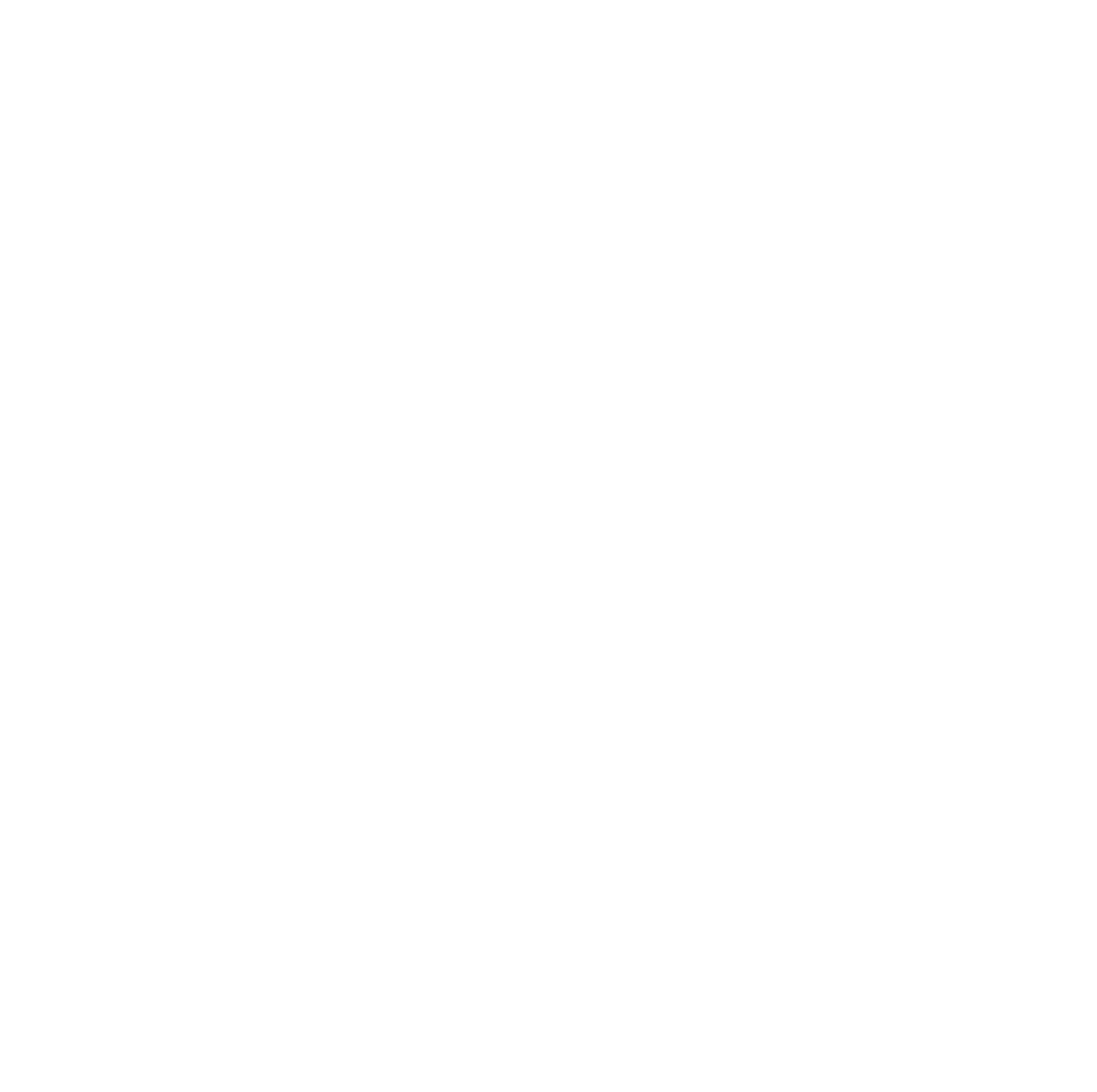
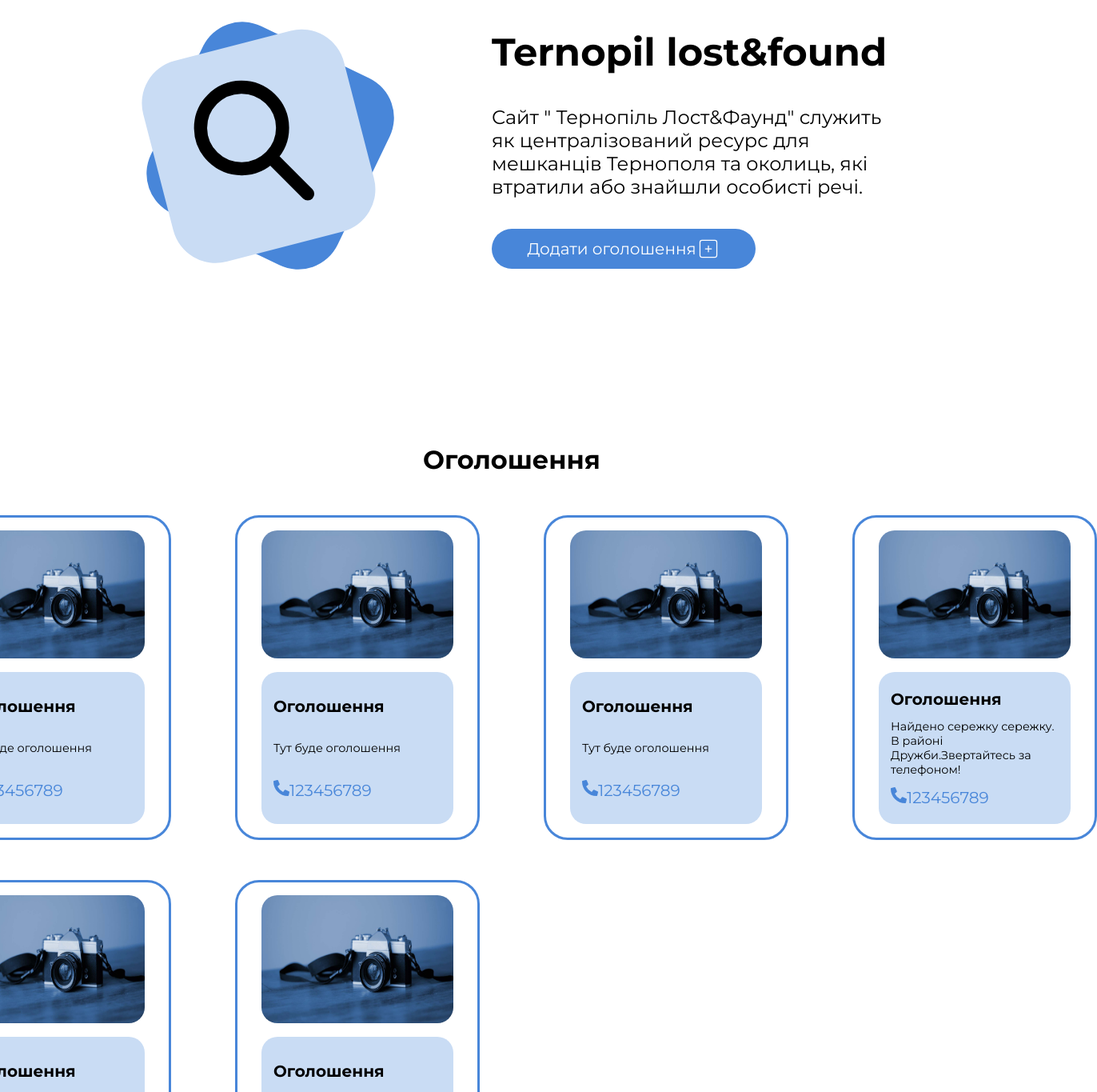
Before and after one commit to bohutahennadii/group_project, a React (Vite) app in the folder client/: page / in a window 1280 px wide. Shown: the part 260-1625 px from the top of the page at 80% size, 1372 px wide, since content can reach past the window. Before the commit the page ends 800 px from the top, so only its background shows below. Built offline with nearby package versions, Linux system fonts and the light colour scheme.

Commit message:
2.0
version 2.0

```diff
--- a/client/src/components/global.css
+++ b/client/src/components/global.css
@@ -1,4 +1,8 @@
+@import url('https://fonts.googleapis.com/css2?family=Montserrat:ital,wght@0,100..900;1,100..900&display=swap');
+
+
 *{
+  font-family: "Montserrat", sans-serif;
   padding:0;
   margin: 0;
   text-decoration: none;
--- /dev/null
+++ b/client/src/components/screens/App.jsx
@@ -0,0 +1,17 @@
+import Login from "./registrLogin/login/login";
+import Registr from "./registrLogin/registr/regisrt";
+import { BrowserRouter ,Routes,Route} from "react-router-dom";
+import Home from "./home/home";
+function App() {
+  return (
+    <BrowserRouter>
+      <Routes>
+          <Route path ='/' element={<Home/>}/>
+          <Route path='/login' element ={<Login/>}/>
+          <Route path ='/registr' element ={<Registr/>}/>
+      </Routes>
+    </BrowserRouter>
+  )
+}
+
+export default App
--- /dev/null
+++ b/client/src/components/screens/home/MainLogo/MainLogo.jsx
@@ -0,0 +1,19 @@
+import style from './MainLogo.module.css'
+import { CiSquarePlus } from "react-icons/ci";
+
+function MainLogo(){
+  return(
+    <div className={style.wrapper}>
+        <div className={style.logo}><img src="./logo.svg" alt="logo" /></div>
+        <div className={style.Text}>
+          <h1>Ternopil lost&found</h1>
+          <p>Сайт " Тернопіль Лост&Фаунд"  служить як централізований ресурс для мешканців Тернополя та околиць, які втратили або знайшли особисті речі.</p>
+          <button className={style.addOgl}>Додати оголошення<CiSquarePlus style={{width:30,height:30}}/></button>
+
+        </div>
+    </div>
+  )
+
+}
+
+export default MainLogo
--- /dev/null
+++ b/client/src/components/screens/home/MainLogo/MainLogo.module.css
@@ -0,0 +1,49 @@
+.wrapper{
+  display: flex;
+  flex-direction: row;
+  justify-content: center;
+  margin-top: 15%;
+  align-items: center;
+}
+.logo img{
+  width: 350px;
+  height: 350px;
+  margin-right: 100px;
+}
+.Text {
+  width: 500px;
+  height: 300px;
+  display: flex;
+  justify-content: space-between;
+  flex-direction: column;
+}
+.Text h1{
+  font-size: 3rem;
+
+}
+.Text p {
+  font-size: 1.5rem;
+}
+
+
+.addOgl{
+  width: 330px;
+  height: 50px;
+  font-size: 20px;
+  background-color: #4886D9;
+  border: none;
+  border-radius: 30px;
+  color: #FFFFFF;
+  margin-right: 20px;
+  display: flex;
+  justify-content: center;
+  align-items: center;
+}
+
+
+
+.addOgl:hover{
+  background-color: #FFFFFF;
+  color: #4886D9;
+  border: 2px solid #4886D9;
+}
--- /dev/null
+++ b/client/src/components/screens/home/announcement/announcement.data.js
@@ -0,0 +1,44 @@
+export const announcementItem =[{
+  id:1,
+  img:'./foto.jpeg',
+  title:'Оголошення',
+  text:'Тут буде оголошення',
+  phone:'123456789'
+  },
+  {
+  id:2,
+  img:'./foto.jpeg',
+  title:'Оголошення',
+  text:'Тут буде оголошення',
+  phone:'123456789'
+  },
+  {
+    id:3,
+    img:'./foto.jpeg',
+    title:'Оголошення',
+    text:'Тут буде оголошення',
+    phone:'123456789'
+    },
+    {
+      id:4,
+      img:'./foto.jpeg',
+      title:'Оголошення',
+      text:'Найдено сережку сережку. В районі Дружби.Звертайтесь за телефоном!',
+      phone:'123456789'
+      },
+      {
+        id:5,
+        img:'./foto.jpeg',
+        title:'Оголошення',
+        text:'Тут буде оголошення',
+        phone:'123456789'
+        },
+        {
+          id:6,
+          img:'./foto.jpeg',
+          title:'Оголошення',
+          text:'Тут буде оголошення',
+          phone:'123456789'
+          },
+
+]
--- /dev/null
+++ b/client/src/components/screens/home/announcement/announcement.jsx
@@ -0,0 +1,26 @@
+import style from './announcement.module.css'
+import { announcementItem } from './announcement.data'
+import { FaPhoneAlt } from "react-icons/fa";
+
+function Announcement() {
+  return (
+    <div className={style.wrapper}>
+        <h1>Оголошення</h1>
+        <div className={style.announcementWrapper}>
+            {announcementItem.map(announcementItem =>
+              <div className={style.announcement} key={announcementItem.id} >
+                <div className={style.announcementImg}><img src={announcementItem.img} alt="foto" /></div>
+                <div className={style.announcementText}>
+                  <div className={style.title}><h3>{announcementItem.title}</h3></div>
+                  <div className={style.text}><p>{announcementItem.text}</p></div>
+                  <div className={style.phone}><p><FaPhoneAlt />{announcementItem.phone}</p></div>
+                </div>
+
+              </div> )}
+        </div>
+
+    </div>
+  )
+}
+
+export default Announcement
--- /dev/null
+++ b/client/src/components/screens/home/announcement/announcement.module.css
@@ -0,0 +1,59 @@
+.wrapper{
+  margin-top: 15%;
+  display: flex;
+  align-items: center;
+  align-content: center;
+  flex-direction: column;
+}
+
+.announcementWrapper{
+  margin-top: 50px;
+  display: grid;
+  grid-template-columns: repeat(4, 1fr);
+  column-gap: 80px;
+  row-gap: 50px;
+}
+.announcement{
+  display: flex;
+  align-items: center;
+  flex-direction: column;
+  justify-content: space-evenly;
+  width: 300px;
+  height: 400px;
+  border-radius:30px ;
+  border: 3px solid #4886D9;
+
+}
+.announcementImg{
+  width: 240px;
+  height: 40%;
+
+}
+.announcementImg img{
+  width: 240px;
+  height: 100%;
+  border-radius: 20px;
+
+}
+.announcementText{
+  padding: 15px;
+  display: flex;
+  flex-direction: column;
+  justify-content: space-around;
+  align-items: start;
+  width: 70%;
+  height: 40%;
+  border-radius: 20px;
+  background-color: #C9DCF4;
+}
+.title h3{
+  font-size: 1.25rem;
+}
+.text p{
+  font-size: 0.9rem;
+}
+.phone p
+{
+  font-size: 1.25rem;
+  color:#4886D9;
+}
--- a/client/src/components/screens/home/header/header.module.css
+++ b/client/src/components/screens/home/header/header.module.css
@@ -8,7 +8,7 @@
   display: flex;
   justify-content: space-around;
   align-items: center;
-  width: 300px;
+  width: 400px;
 }
 .logo p{
   font-size: 25px;
--- a/client/src/components/screens/home/home.jsx
+++ b/client/src/components/screens/home/home.jsx
@@ -1,17 +1,15 @@
-import Header from "../home/header/header";
-import Login from "../registrLogin/login/login";
-import Registr from "../registrLogin/registr/regisrt";
-import { BrowserRouter ,Routes,Route} from "react-router-dom";
+import MainLogo from "./MainLogo/MainLogo"
+import Announcement from "./announcement/announcement"
+import Header from "./header/header"
+
 function Home() {
-  return (
-    <BrowserRouter>
-      <Routes>
-          <Route path ='/' element={<Header/>}/>
-          <Route path='/login' element ={<Login/>}/>
-          <Route path ='/registr' element ={<Registr/>}/>
-      </Routes>
-    </BrowserRouter>
+  return(
+    <><><Header />
+      <MainLogo /></>
+      <Announcement/></>
+
   )
+
 }
 
 export default Home
--- a/client/src/main.jsx
+++ b/client/src/main.jsx
@@ -1,10 +1,11 @@
 import React from 'react'
 import ReactDOM from 'react-dom/client'
-import Home from './components/screens/home/home.jsx'
 import './components/global.css'
+import App from './components/screens/App.jsx'
+
 
 ReactDOM.createRoot(document.getElementById('root')).render(
   <React.StrictMode>
-    <Home/>
+    <App/>
   </React.StrictMode>,
 )
```
Also changed, not shown: client/public/foto.jpeg (added), 1 other file (tests, documents, lock files or other folders).
